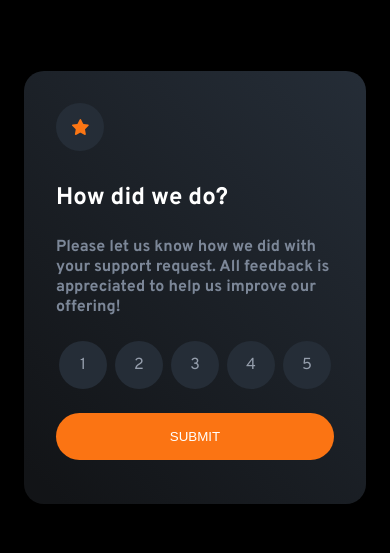
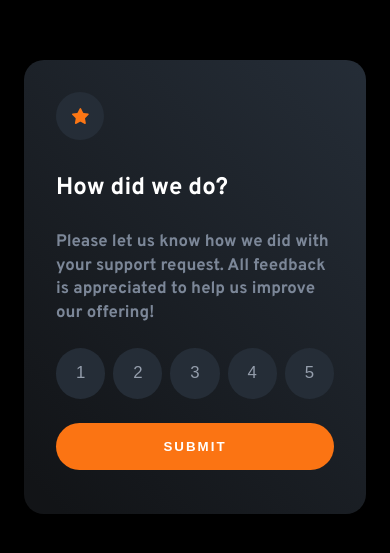
Before and after one commit to GabeGar/FM-interactive-rating-component, a React (Vite) app: page / in a window 390 px wide. Shown: the part 135-688 px from the top of the page. Built offline with nearby package versions, Linux system fonts and the light colour scheme.

Commit message:
updates to mobile design - pre desktop

```diff
--- a/src/App.jsx
+++ b/src/App.jsx
@@ -1,39 +1,98 @@
+import { useState } from "react";
+
 import StarIcon from "./components/StarIcon.jsx";
+import ThankYouIllustration from "./components/ThankYouIllustration.jsx";
 
 const App = () => {
+    const [selectedRating, setSelectedRating] = useState("");
+    const [hasSubmitted, setHasSubmitted] = useState(false);
+
+    const handleRating = (e) => {
+        setSelectedRating(e.target.value.toString());
+    };
+
+    const handleSubmit = () => {
+        if (!selectedRating) return;
+
+        setHasSubmitted((hasSubmitted) => !hasSubmitted);
+    };
+
     return (
         <div className="page">
             <div className="card">
                 <main className="content">
+                    {!hasSubmitted && (
+                        <>
                             <div className="star-container">
                                 <StarIcon />
                             </div>
                             <h2 className="title">How did we do?</h2>
                             <p className="description">
-                        Please let us know how we did with your support request.
-                        All feedback is appreciated to help us improve our
-                        offering!
+                                Please let us know how we did with your support
+                                request. All feedback is appreciated to help us
+                                improve our offering!
                             </p>
                             <section className="ratings">
-                        <div className="rating-container">
-                            <span className="one">1</span>
-                        </div>
-                        <div className="rating-container">
-                            <span className="two">2</span>
-                        </div>
-                        <div className="rating-container">
-                            <span className="three">3</span>
-                        </div>
-                        <div className="rating-container">
-                            <span className="four">4</span>
-                        </div>
-                        <div className="rating-container">
-                            <span className="five">5</span>
-                        </div>
+                                <button
+                                    className="rating"
+                                    onClick={handleRating}
+                                    value={1}
+                                >
+                                    1
+                                </button>
+                                <button
+                                    className="rating"
+                                    onClick={handleRating}
+                                    value={2}
+                                >
+                                    2
+                                </button>
+                                <button
+                                    className="rating"
+                                    onClick={handleRating}
+                                    value={3}
+                                >
+                                    3
+                                </button>
+                                <button
+                                    className="rating"
+                                    onClick={handleRating}
+                                    value={4}
+                                >
+                                    4
+                                </button>
+                                <button
+                                    className="rating"
+                                    onClick={handleRating}
+                                    value={5}
+                                >
+                                    5
+                                </button>
                             </section>
                             <section className="action">
-                        <button className="submit">Submit</button>
+                                <button
+                                    className="submit"
+                                    onClick={handleSubmit}
+                                >
+                                    Submit
+                                </button>
                             </section>
+                        </>
+                    )}
+                    {hasSubmitted && (
+                        <section className="thank-you">
+                            <ThankYouIllustration />
+                            <p className="selected-rating">
+                                You selected {selectedRating} out of 5
+                            </p>
+                            <h2>Thank You!</h2>
+                            <p className="gratitude">
+                                We appreciate you taking the time to give a
+                                rating. If you ever need more support,
+                                don&apos;t hesitate to get in touch!
+                            </p>
+                        </section>
+                    )}
                 </main>
             </div>
         </div>
--- a/src/index.css
+++ b/src/index.css
@@ -12,7 +12,8 @@
     --Very-Dark-Blue: hsl(216, 12%, 8%);
 
     /* *General Styling */
-    --circular-bg-height-n-width: 3em
+    --circular-bg-height-n-width: 3em;
+    --para-n-button-font: 1.05em;
 }
 
 * {
@@ -20,6 +21,8 @@
     padding: 0;
     box-sizing: border-box;
 }
+
+/* * Form State */
 
 .page {
     min-height: 100dvh;
@@ -31,16 +34,15 @@
 }
 
 .card {
+    line-height: 1.4;
     font-family: Overpass;
-    min-width: 100%;
-    min-height: 50dvh;
     background-image: linear-gradient(45deg, #121417 5%, #252d37 100%);
     border-radius: 20px;
     padding: 2rem;
 }
 
 .content .star-container,
-.ratings .rating-container {
+.ratings .rating {
     display: flex;
     justify-content: center;
     align-items: center;
@@ -64,8 +66,9 @@
 }
 
 .description {
+    font-size: var(--para-n-button-font);
+    font-weight: 700;
     color: var(--Medium-Grey);
-    font-weight: 700;
 }
 
 .ratings {
@@ -77,7 +80,14 @@
     gap: .5rem;
 }
 
-.rating-container {
+.ratings button {
+    font-size: var(--para-n-button-font);
+    outline: none;
+    border: none;
+    color: var(--Light-Grey);
+}
+
+.rating {
     flex: 1
 }
 
@@ -89,9 +99,43 @@
 .action>.submit {
     flex: 1;
     padding: 1rem;
-    color: var(--White);
+    font-weight: 700;
+    letter-spacing: .125rem;
     text-transform: uppercase;
     border: none;
     border-radius: 2rem;
+    color: var(--White);
     background-color: var(--Orange);
 }
+
+/* *Thank You State */
+
+.content>section.thank-you {
+    display: flex;
+    flex-direction: column;
+    align-items: center;
+    gap: 1.75rem;
+}
+
+.selected-rating {
+    display: flex;
+    justify-content: center;
+    align-items: center;
+    font-size: 15px;
+    padding: 1em;
+    border-radius: 2em;
+    min-height: 3rem;
+    color: var(--Orange);
+    background-color: var(--Dark-Blue);
+}
+
+.thank-you h2 {
+    color: var(--White);
+}
+
+.thank-you .gratitude {
+    text-align: center;
+    color: var(--Light-Grey);
+}
+
+/* *Desktop state */
```
Lines whose indentation alone changed are shown as unchanged.
